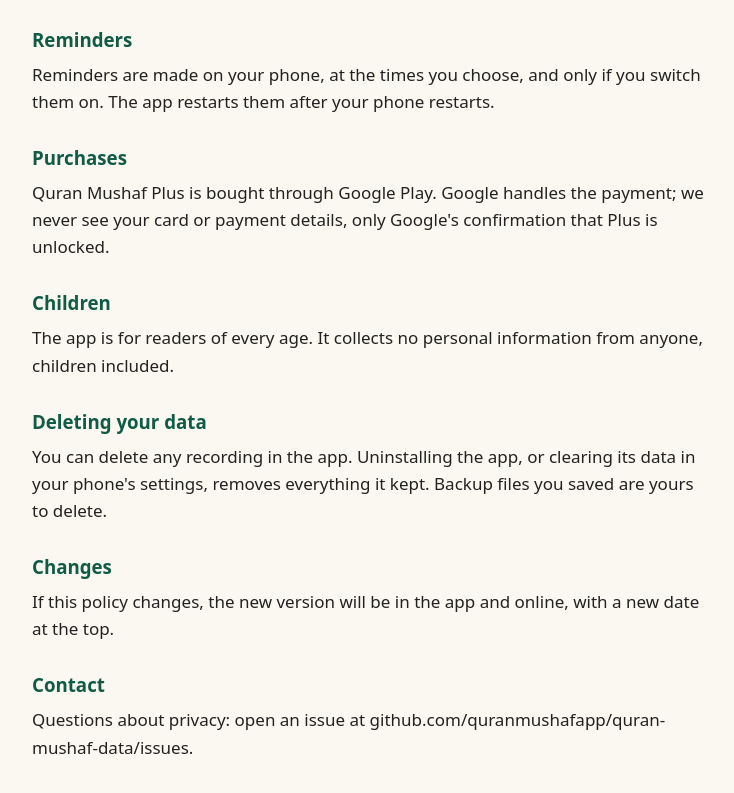
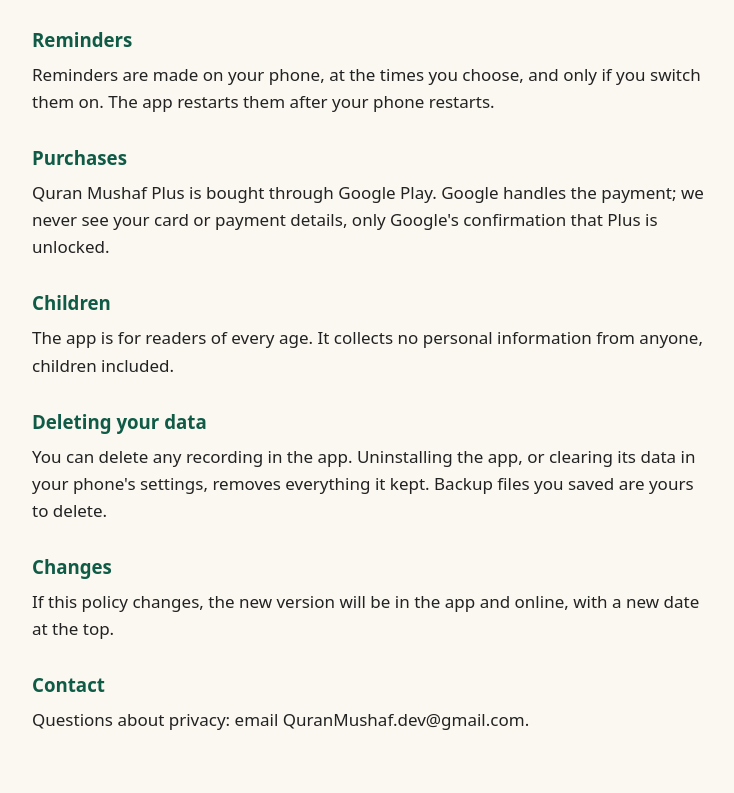
Before and after one commit to quranmushafapp/quranmushafapp.github.io, a plain HTML site: page privacy/index.html in a window 1280 px wide. Shown: the part 1230-2023 px from the top of the page, without its empty margins (268-1002 px from the left). Drawn offline with Linux system fonts and the light colour scheme.

Commit message:
Privacy policy: contact by email

```diff
--- a/privacy/index.html
+++ b/privacy/index.html
@@ -61,7 +61,7 @@
 <p>If this policy changes, the new version will be in the app and online, with a new date at the top.</p>
 
 <h3>Contact</h3>
-<p>Questions about privacy: open an issue at github.com/quranmushafapp/quran-mushaf-data/issues.</p>
+<p>Questions about privacy: email QuranMushaf.dev@gmail.com.</p>
 </main>
 </body>
 </html>
```
